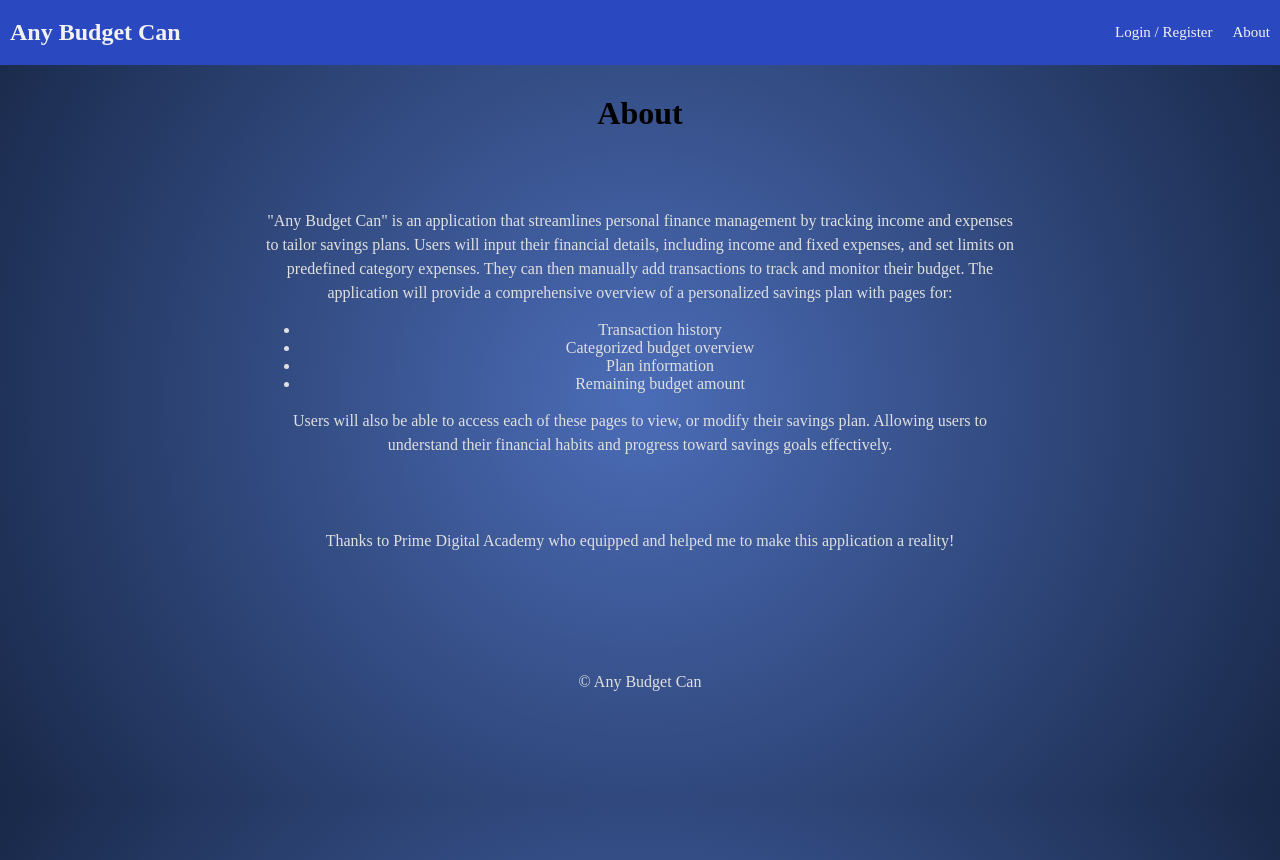
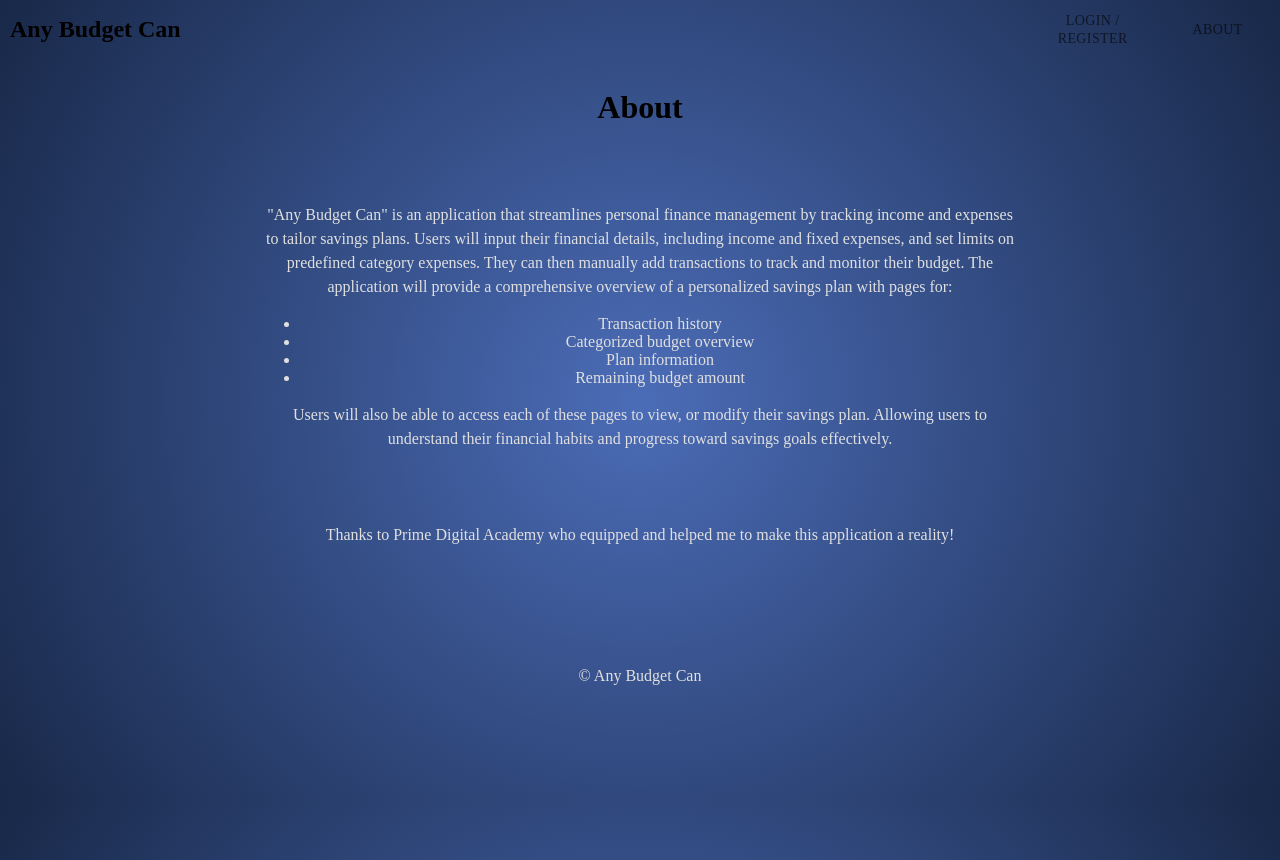
Before and after one commit to Greg-04/solo-project-anybudgetcan, a React (Vite) app: page /#/about in a window 1280 px wide. Built offline with nearby package versions, Linux system fonts and the light colour scheme; no server answers.

Commit message:
added styling to the nav bar

```diff
--- a/src/components/LogOutButton/LogOutButton.jsx
+++ b/src/components/LogOutButton/LogOutButton.jsx
@@ -10,7 +10,7 @@ function LogOutButton(props) {
       // This button shows up in multiple locations and is styled differently
       // because it's styled differently depending on where it is used, the className
       // is passed to it from it's parents through React props
-      sx={{ backgroundColor: '#d50000', fontFamily: 'Rockwell', marginLeft:'10px', color:'#e0e0e0' }}
+      sx={{ backgroundColor: '#d50000', fontFamily: 'Rockwell', marginLeft:'55px', color:'#e0e0e0' }}
       onClick={() => dispatch({ type: 'LOGOUT' })}>
       Log Out
     </Button>
--- a/src/components/Nav/Nav.css
+++ b/src/components/Nav/Nav.css
@@ -5,8 +5,9 @@
   align-items: center;
 
   margin: 0 0 30px;
-  background-color: #2a48c0;
+  background-color: radial-gradient(circle, #4b6cb7, #182848);
   overflow: hidden;
+  font-family: 'Rockwell';
 }
 
 .nav a {
@@ -16,27 +17,30 @@
 .nav-title {
   font-size: 24px;
   font-weight: 700;
-  color: #f2f2f2;
+  font-family: 'Rockwell';
+  color: black;
   padding-left: 10px;
   margin: 0;
+  text-decoration: none;
 }
 
 .navLink {
-  display: inline-block;
+  /* display: inline-block;
   color: #f2f2f2;
   background-color: #2a48c0;
   text-align: center;
   padding: 24px 10px;
   text-decoration: none;
-  font-size: 15px;
+  font-size: 15px; */
 
   /* these last two make the logout button in
   the nav bar look like another link */
-  border: none;
+  /* border: none;
   cursor: pointer;
-  outline: 0;
+  outline: 0; */
+  text-decoration: underline;
 }
 
 .navLink:hover {
-  background-color: #008183;
+  background-color: #e0e0e0;
 }
--- a/src/components/Nav/Nav.jsx
+++ b/src/components/Nav/Nav.jsx
@@ -1,68 +1,114 @@
 import React from 'react';
 import { Link } from 'react-router-dom';
-import LogOutButton from '../LogOutButton/LogOutButton';
 import './Nav.css';
 import { useSelector } from 'react-redux';
+import Box from '@mui/material/Box';
+import Tabs from '@mui/material/Tabs';
+import Tab from '@mui/material/Tab';
+// import TabContext from '@mui/lab/TabContext';
+// import TabList from '@mui/lab/TabList';
+// import TabPanel from '@mui/lab/TabPanel';
 
 function Nav() {
   const user = useSelector((store) => store.user);
 
   return (
+    <>
       <div className="nav">
         <Link to="/homeDashboard">
           <h2 className="nav-title">Any Budget Can</h2>
         </Link>
-      <div>
+        <Tabs value={false} variant="fullWidth">
           {/* If no user is logged in, show these links */}
           {!user.id && (
             // If there's no user, show login/registration links
-          <Link className="navLink" to="/login">
-            Login / Register
-          </Link>
+            <Tab
+              label="Login / Register"
+              className="navLink"
+              component={Link}
+              to="/login"
+              sx={{ fontFamily: 'Rockwell' }}
+            />
           )}
-
           {/* If a user is logged in, show these links */}
           {user.id && (
             <>
-            <Link className="navLink" to="/homeDashboard">
-              Home
-            </Link>
+              <Tab
+                className="navLink"
+                to="/homeDashboard"
+                label="Home"
+                component={Link}
+                sx={{ fontFamily: 'Rockwell' }}
+              />
 
-            <Link className="navLink" to="/info">
-              Info Page
-            </Link>
+              <Tab
+                className="navLink"
+                to="/info"
+                label="Info Page"
+                component={Link}
+                sx={{ fontFamily: 'Rockwell' }}
+              />
 
-            <Link className="navLink" to="/addTransactions">
-              Add Transactions
-            </Link>
+              <Tab
+                className="navLink"
+                to="/addTransactions"
+                label="Add Transactions"
+                component={Link}
+                sx={{ fontFamily: 'Rockwell' }}
+              />
 
-            <Link className="navLink" to="/viewTransactions">
-              View Transactions
-            </Link>
+              <Tab
+                className="navLink"
+                to="/viewTransactions"
+                label="View Transactions"
+                component={Link}
+                sx={{ fontFamily: 'Rockwell' }}
+              />
 
-            <Link className="navLink" to="/expensesPage">
-              Expenses
-            </Link>
+              <Tab
+                className="navLink"
+                to="/expensesPage"
+                label="Expenses"
+                component={Link}
+                sx={{ fontFamily: 'Rockwell' }}
+              />
 
-            <Link className="navLink" to="/createPlanPage">
-              Create Plan
-            </Link>
+              <Tab
+                className="navLink"
+                to="/createPlanPage"
+                label="Create Plan"
+                component={Link}
+                sx={{ fontFamily: 'Rockwell' }}
+              />
 
-            <Link className="navLink" to="/budgetOverviewPage">
-              Budget Overview
-            </Link>
+              <Tab
+                className="navLink"
+                to="/budgetOverviewPage"
+                label="Budget Overview"
+                component={Link}
+                sx={{ fontFamily: 'Rockwell' }}
+              />
 
-            <Link className="navLink" to="/planInformationPage">
-              Plan Information
-            </Link>
+              <Tab
+                className="navLink"
+                to="/planInformationPage"
+                label="Plan Info"
+                component={Link}
+                sx={{ fontFamily: 'Rockwell' }}
+              />
             </>
           )}
-
-        <Link className="navLink" to="/about">
+          <Tab
+            to="/about"
+            className="navLink"
+            label="About"
+            component={Link}
+            sx={{ fontFamily: 'Rockwell', textDecoration: 'underline' }}
+          />
           About
-        </Link>
+        </Tabs>
       </div>
-    </div>
+    </>
   );
 }
 
```
Lines whose indentation alone changed are shown as unchanged.
